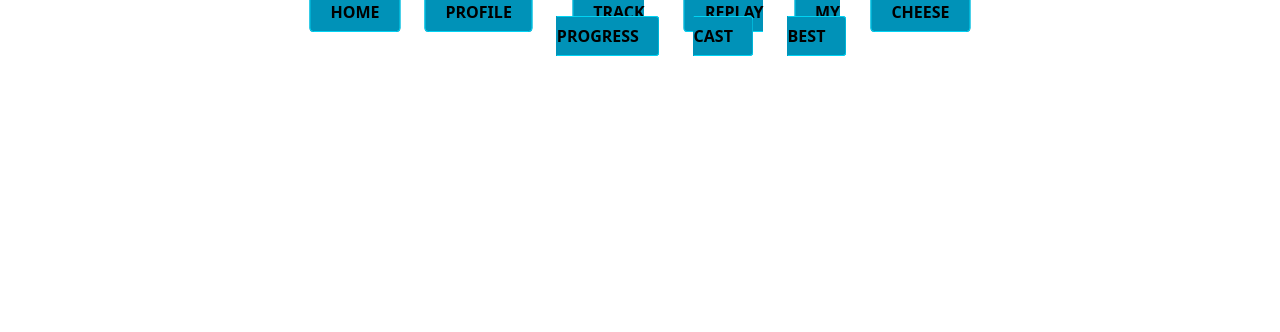
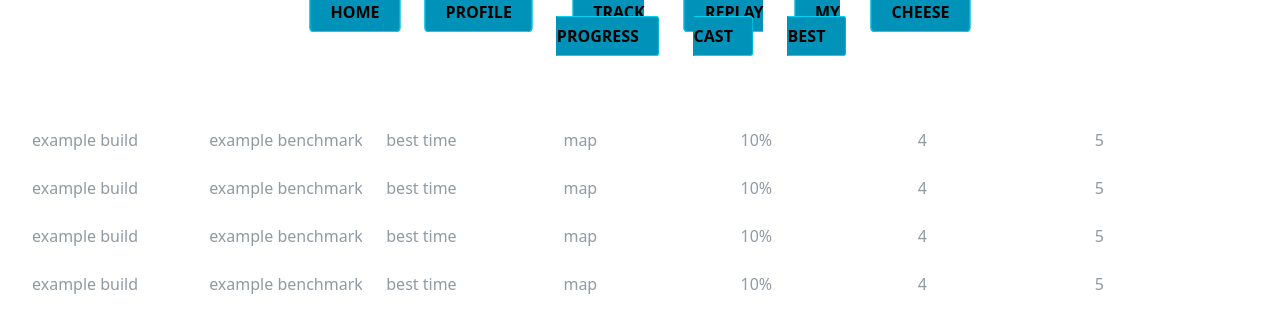
Before and after one commit to lazamal/sc2-scrub, a React (Vite) app: page /Track in a window 1280 px wide. Shown: the top 332 px of the page. Built offline with nearby package versions, Linux system fonts and the light colour scheme.

Commit message:
single build component

```diff
--- /dev/null
+++ b/src/components/SingleBuild.jsx
@@ -0,0 +1,38 @@
+export default function SingleBuild({ data }) {
+  const {
+    id,
+    buildName,
+    benchmark,
+    bestTIme,
+    mapName,
+    wlRatio,
+    cheeseRating,
+    standardRating,
+  } = data;
+
+  const dataArray = [
+    buildName,
+    benchmark,
+    bestTIme,
+    mapName,
+    wlRatio,
+    cheeseRating,
+    standardRating,
+  ];
+
+  return (
+    <>
+      {dataArray.map((value) => {
+        return <input type="text" key={`${id}-${value}`} placeholder={value} />;
+      })}
+
+      {/* <input type="text" placeholder={buildName} />
+      <input type="text" placeholder={benchmark} />
+      <input type="text" placeholder={bestTIme} />
+      <input type="text" placeholder={mapName} />
+      <input type="text" placeholder={wlRatio} />
+      <input type="text" placeholder={cheeseRating} />
+      <input type="text" placeholder={standardRating} /> */}
+    </>
+  );
+}
--- /dev/null
+++ b/src/data/build_data.js
@@ -0,0 +1,42 @@
+export const BUILD_DATA = [
+  {
+    id: "1",
+    buildName: "example build",
+    benchmark: "example benchmark",
+    bestTIme: "best time",
+    mapName: "map",
+    wlRatio: "10%",
+    cheeseRating: "4",
+    standardRating: "5",
+  },
+  {
+    id: "4",
+    buildName: "example build",
+    benchmark: "example benchmark",
+    bestTIme: "best time",
+    mapName: "map",
+    wlRatio: "10%",
+    cheeseRating: "4",
+    standardRating: "5",
+  },
+  {
+    id: "3",
+    buildName: "example build",
+    benchmark: "example benchmark",
+    bestTIme: "best time",
+    mapName: "map",
+    wlRatio: "10%",
+    cheeseRating: "4",
+    standardRating: "5",
+  },
+  {
+    id: "2",
+    buildName: "example build",
+    benchmark: "example benchmark",
+    bestTIme: "best time",
+    mapName: "map",
+    wlRatio: "10%",
+    cheeseRating: "4",
+    standardRating: "5",
+  },
+];
--- a/src/pages/Track.jsx
+++ b/src/pages/Track.jsx
@@ -1,4 +1,6 @@
 import Navbar from "../components/Navbar";
+import SingleBuild from "../components/SingleBuild";
+import { BUILD_DATA } from "../data/build_data";
 
 export default function Track() {
   const progressTable = [
@@ -10,11 +12,12 @@ export default function Track() {
     "Cheese rating",
     "Standard rating",
   ];
+
   return (
     <div className="h-screen">
       <Navbar />
 
-      <div className="pt-6 flex flex-row gap-20">
+      <div className="pt-6 grid grid-cols-7 gap-6 ">
         {progressTable.map((headline) => {
           return (
             <p className="text-white font-semibold" key={headline}>
@@ -22,6 +25,10 @@ export default function Track() {
             </p>
           );
         })}
+
+        {BUILD_DATA.map((singleBuildData) => (
+          <SingleBuild key={singleBuildData.id} data={singleBuildData} />
+        ))}
       </div>
     </div>
   );
```
